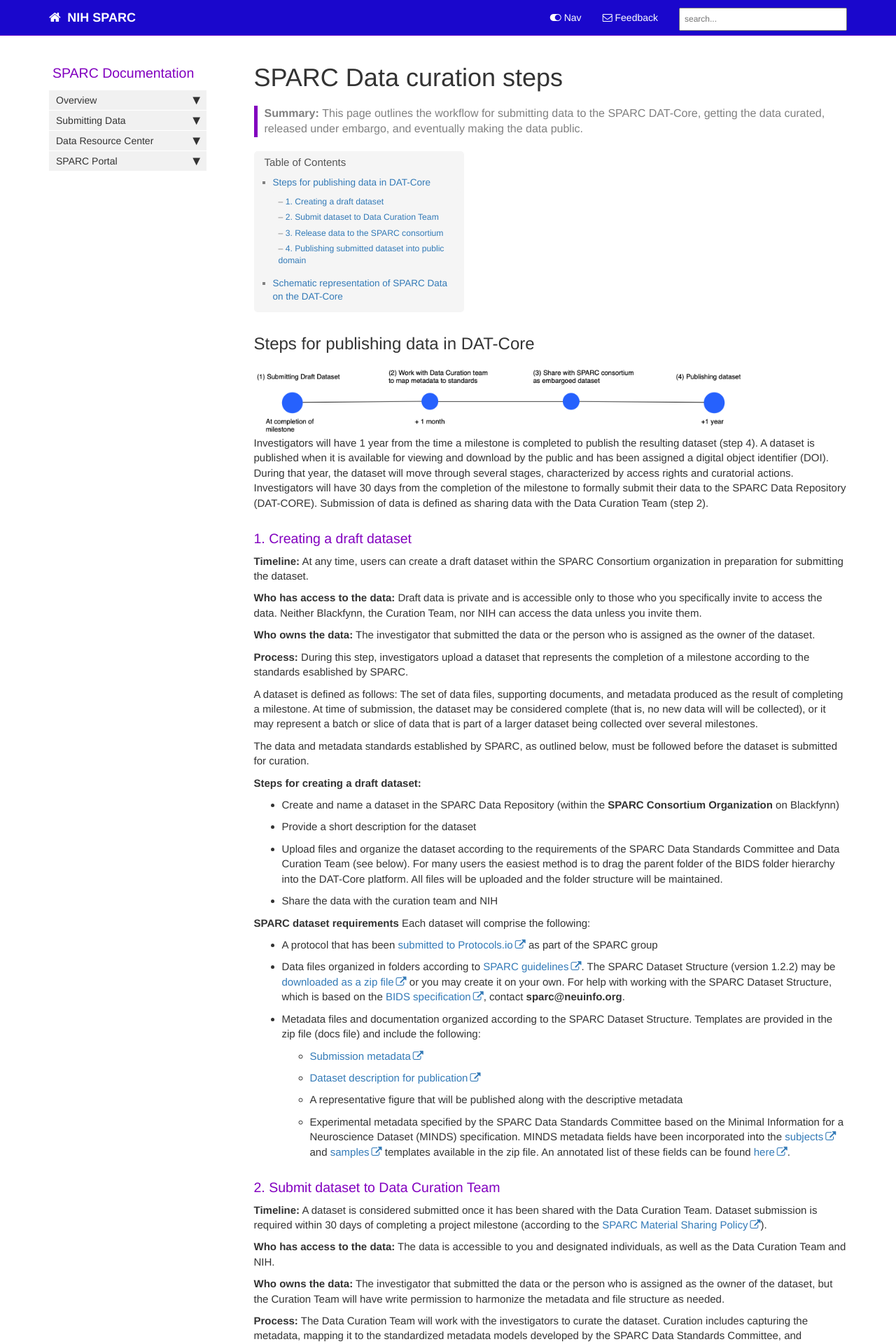
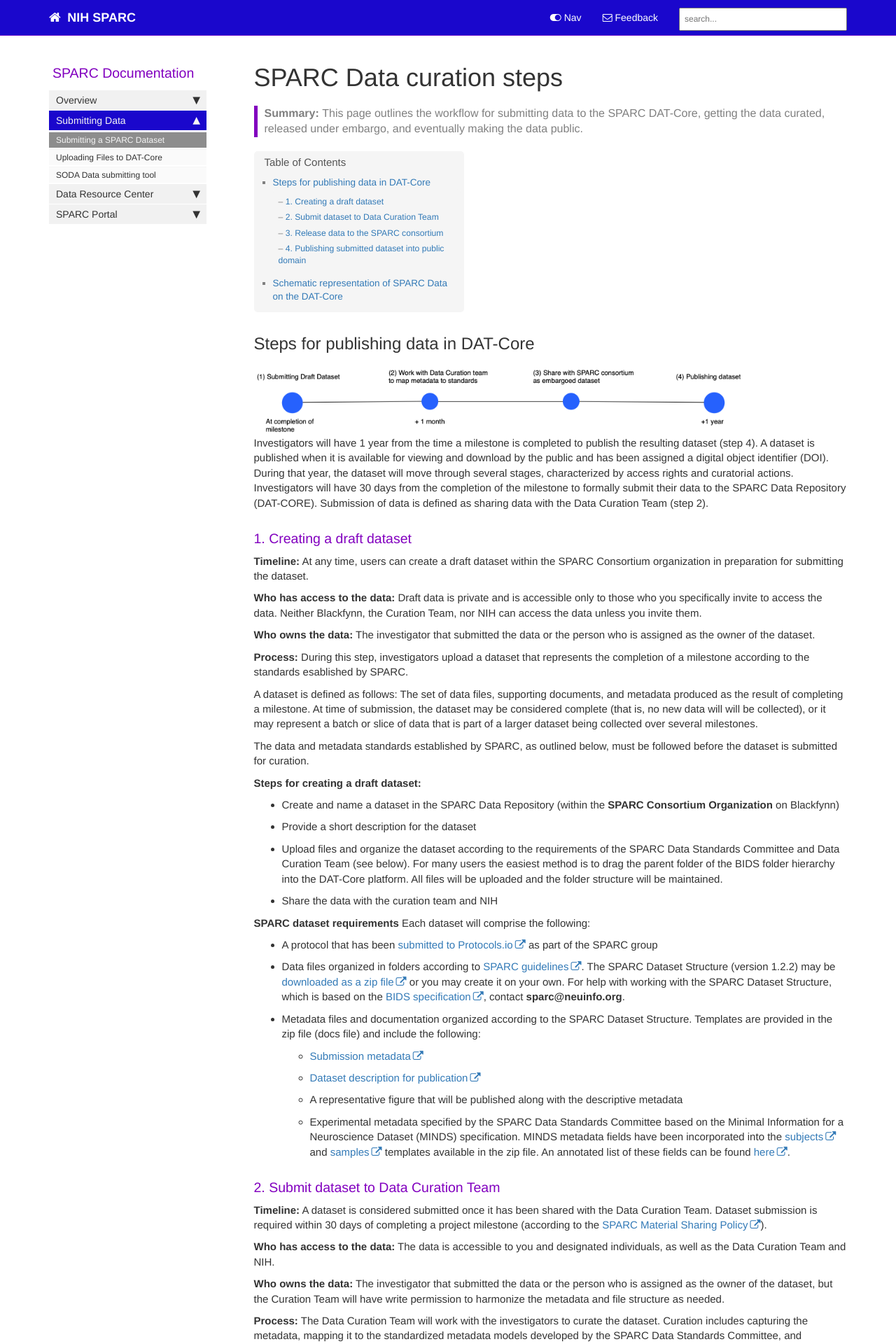
Before and after one commit to tgbugs/docs.sparc.science, a Jekyll site: the page built from pages/data_submission/submit_data_old.md, in a window 1280 px wide. Shown: the top 1920 px of the page at 70% size. Built offline with Jekyll 4.4.1, drawn with Linux system fonts in a browser that asks for light colours; nearby versions of some CDN libraries; comment, search, counter and statistics services are not loaded.

Commit message:
update name for submit page

```diff
--- a/_data/sidebars/sparc_sidebar.yml
+++ b/_data/sidebars/sparc_sidebar.yml
@@ -25,7 +25,7 @@ entries:
     output: web, pdf
     folderitems:
     - title: Submitting a SPARC Dataset
-      url: /submit_data2.html
+      url: /submit_data.html
       output: web, pdf
     - title: Uploading Files to DAT-Core
       url: /file_upload_dat_core.html
```
Also changed, not shown: pages/data_submission/submit_data_old.md (renamed from pages/data_submission/submit_data.md), pages/data_submission/submmit_data.md (renamed from pages/data_submission/submmit_data2.md).
